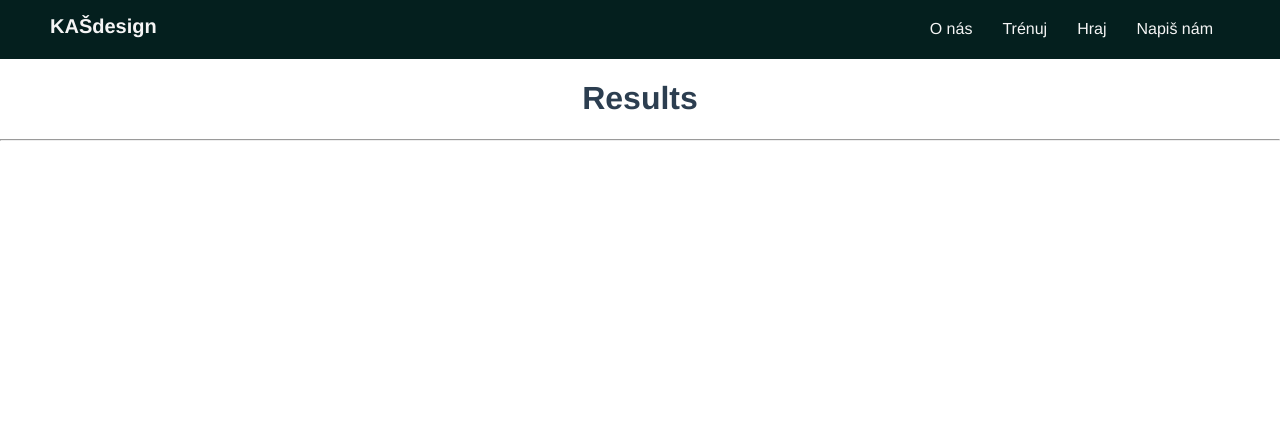
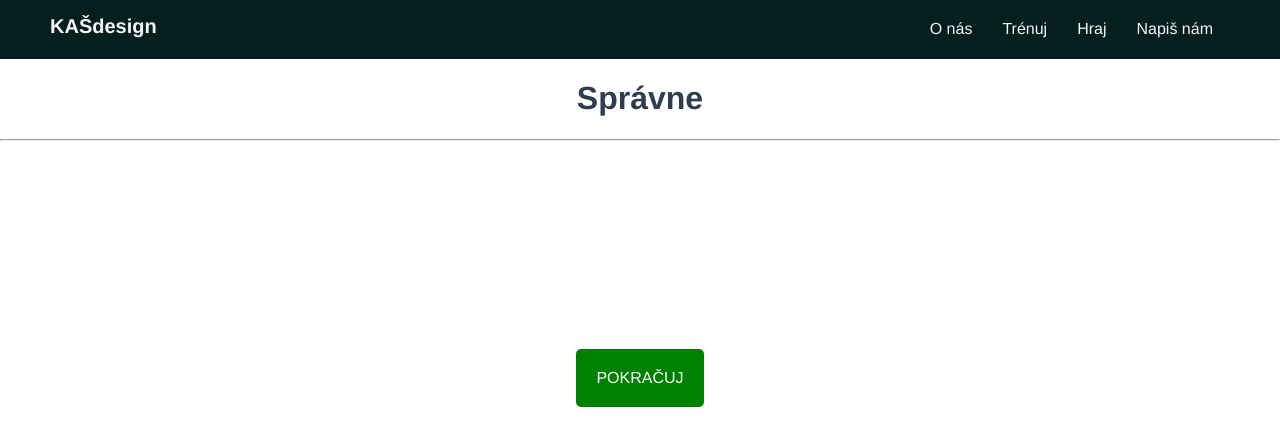
Before and after one commit to Allicce/memory-game, a Vue app: page /results in a window 1280 px wide. Shown: the top 446 px of the page. Built offline with nearby package versions, Linux system fonts and the light colour scheme.

Commit message:
add buttons + v-show if resalts is ok or wrong

```diff
--- a/package.json
+++ b/package.json
@@ -9,6 +9,7 @@
   },
   "dependencies": {
     "core-js": "^3.4.3",
+    "lodash": "^4.17.15",
     "luxon": "^1.21.2",
     "vue": "^2.6.10",
     "vue-router": "^3.1.3",
--- a/src/views/Results.vue
+++ b/src/views/Results.vue
@@ -1,25 +1,40 @@
 <template>
   <div>
     <Header/>
-    <h1>Results</h1>
+    <div v-show="isEqual">
+      <h1>Správne</h1>
+    </div>
+    <div v-show="!isEqual">
+      <h1>Chyba</h1>
+    </div>
     <div v-for="(number, index) in watchNumber" :key="index"> {{ number }}</div>
     <hr>
     <div v-for="(number, index) in usersNumber" :key="index"> {{ number }}</div>
+    <div v-show="isEqual">
+      <Button class="button" name="pokračuj" routeTo="/gameScreen"/>
+    </div>
+    <div v-show="!isEqual">
+      <Button class="button" name="hraj znova!" routeTo="/gameScreen"/>
+    </div>
   </div>
 </template>
 
 <script>
 import { mapState } from 'vuex'
 import Header from '../components/Header'
+import _ from 'lodash'
+import Button from '../components/Button'
 
 export default {
   name: 'Results',
   components: {
-    Header
+    Header,
+    Button
   },
   data () {
     return {
-      number: ''
+      number: '',
+      isEqual: true
     }
   },
   computed: {
@@ -27,6 +42,9 @@ export default {
       'watchNumber',
       'usersNumber'
     ])
+  },
+  created () {
+    this.isEqual = _.isEqual(this.watchNumber, this.usersNumber)
   }
 }
 </script>
```
Also changed, not shown: 1 other file (tests, documents, lock files or other folders).
